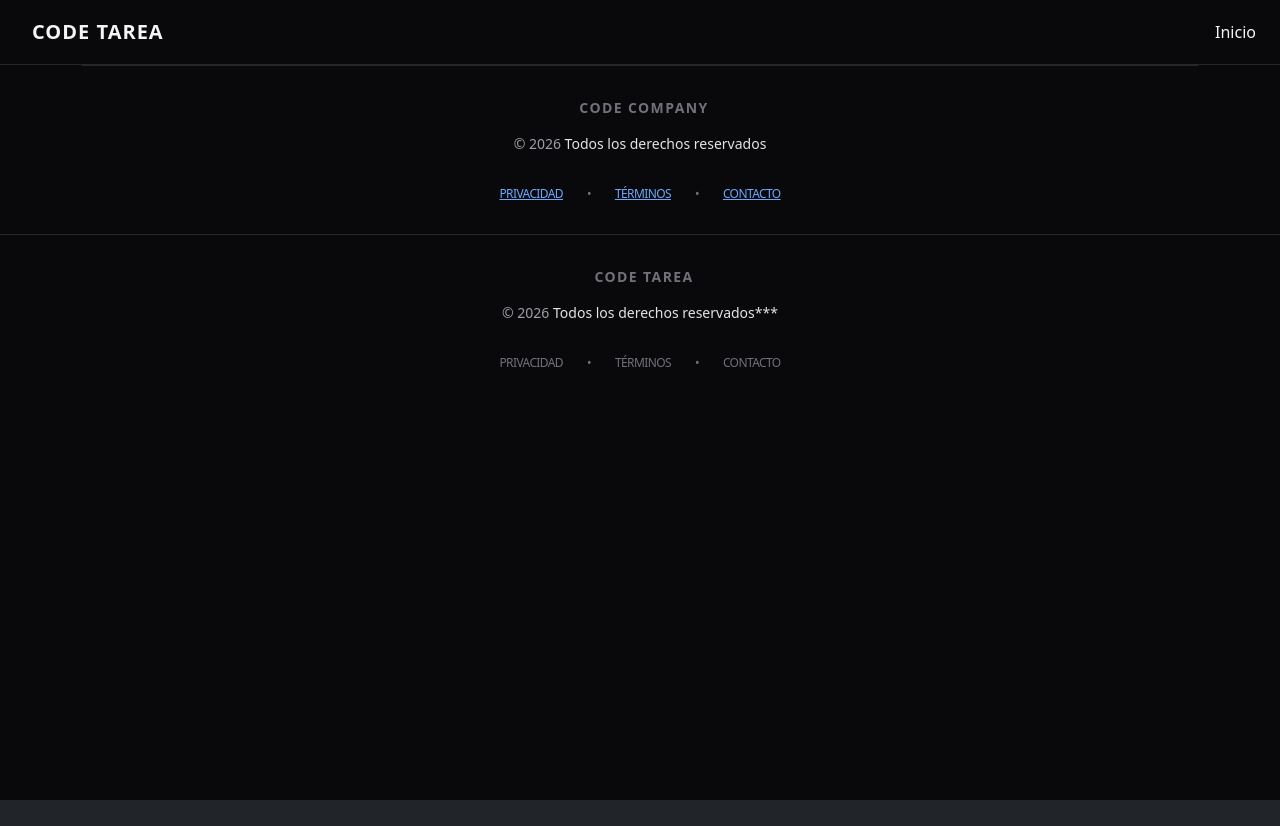
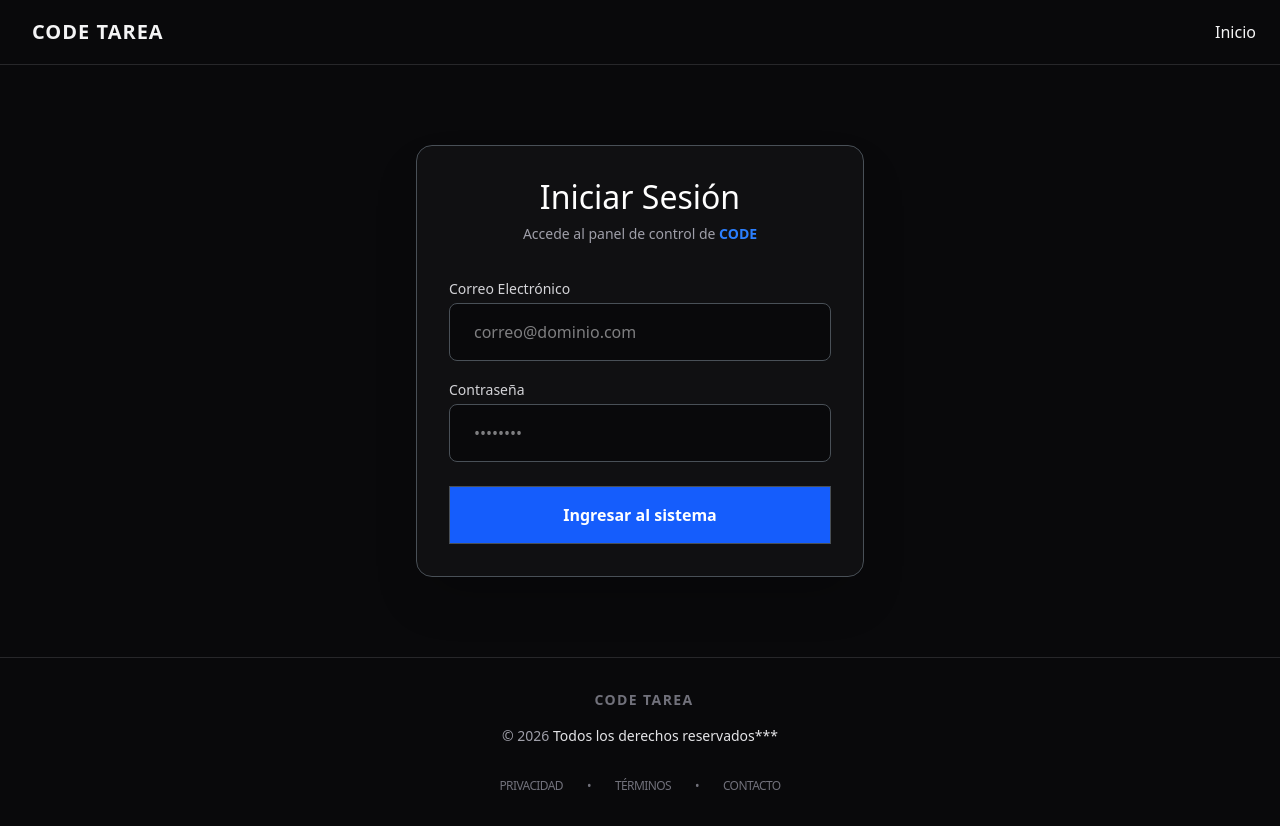
Before and after one commit to KarinaMirandaUTNFRT/Lista-tareas-Frontend, a React (Vite) app: page /login in a window 1280 px wide. Before the commit the page ends 800 px from the top, so only its background shows below. Built offline with nearby package versions, Linux system fonts and the light colour scheme; the HTML template or start-up script is replaced by a standard one.

Commit message:
se construyo el login

```diff
--- a/package.json
+++ b/package.json
@@ -14,6 +14,7 @@
     "bootstrap": "^5.3.8",
     "react": "^19.2.6",
     "react-dom": "^19.2.6",
+    "react-hook-form": "^7.81.0",
     "react-icons": "^5.7.0",
     "react-router-dom": "^7.18.1",
     "sweetalert2": "^11.26.25",
--- a/src/App.tsx
+++ b/src/App.tsx
@@ -1,31 +1,117 @@
-import { BrowserRouter, Routes, Route } from "react-router-dom";
 import Error404 from "./components/pages/Error404";
+import Inicio from "./components/pages/Inicio";
 import Administrador from "./components/pages/Administrador";
+import FormularioTarea from "./components/pages/FormularioTarea";
 import Login from "./components/pages/Login";
-import Footer from "./components/shared/footer";
+import Footer from "./components/shared/Footer";
 import Menu from "./components/shared/Menu";
-
-import Inicio from "./components/pages/Inicio";
+import { BrowserRouter, Routes, Route } from "react-router";
+import ProtectorRutas from "./components/routes/ProtectorRutas";
+import { useEffect, useState } from "react";
+import { AppContext } from "./context/AppContext";
+import type { Tarea, TareaFormData } from "./interfaces/tareas";
+import DetalleTarea from "./components/pages/DetalleTarea";
 
 function App() {
+  const usuarioSessionStorage = JSON.parse(
+    sessionStorage.getItem("usuarioKey") || "false",
+  );
+  const [usuarioLogueado, setUsuarioLogueado] = useState<boolean>(
+    usuarioSessionStorage,
+  );
+  // agregamos los tareas
+  const tareasLocalStorage = JSON.parse(
+    localStorage.getItem("tareasKey") || "[]",
+  );
+  const [tareas, setTareas] = useState<Tarea[]>(tareasLocalStorage);
+
+  useEffect(() => {
+    sessionStorage.setItem("usuarioKey", JSON.stringify(usuarioLogueado));
+  }, [usuarioLogueado]);
+
+  useEffect(() => {
+    localStorage.setItem("tareasKey", JSON.stringify(tareas));
+  }, [tareas]);
+
+  // logicar para trabajar con los sercicios
+  const crearTarea = (dataTarea: TareaFormData) => {
+    const tareaNuevo: Tarea = {
+      ...dataTarea,
+      id: crypto.randomUUID(),
+    };
+    setTareas([...tareas, tareaNuevo]);
+  };
+
+  const borrarTarea = (idTarea: string) => {
+    const tareasFiltrados = tareas.filter(
+      (itemTarea) => itemTarea.id !== idTarea,
+    );
+    setTareas(tareasFiltrados);
+  };
+
+  const editarTarea = (
+    idTarea: string,
+    tareaEditar: TareaFormData,
+  ) => {
+    const tareasEditados = tareas.map((itemTarea) => {
+      if (itemTarea.id === idTarea) {
+        return { ...itemTarea, ...tareaEditar };
+      }
+      return itemTarea;
+    });
+    setTareas(tareasEditados);
+  };
+
+  const buscarTarea = (idTarea: string): Tarea | undefined => {
+    return tareas.find((item) => item.id === idTarea);
+  };
+
   return (
+    <AppContext.Provider
+      value={{
+        usuarioLogueado,
+        setUsuarioLogueado,
+        tareas,
+        crearTarea,
+        borrarTarea,
+        editarTarea,
+        buscarTarea
+      }}
+    >
       <BrowserRouter>
         <div className="min-h-screen bg-zinc-950 text-zinc-100 flex flex-col">
           <Menu />
-        <main className="container mx-auto">
+          <main className="container grow mx-auto px-4 py-8">
             <Routes>
-            <Route path="/" element={<Inicio></Inicio>}/>
-            <Route path="/login" element={<Login></Login>}/>
-            <Route path="/administrador" element={<Administrador></Administrador>}/>
-            <Route path="*" element={<Error404></Error404>}/>
+              <Route path="/" element={<Inicio></Inicio>} />
+              <Route path="/login" element={<Login></Login>} />
+              <Route path="/tarea/:id" element={<DetalleTarea />} />
+              <Route path="/administrador" element={<ProtectorRutas />}>
+                <Route index element={<Administrador />} />
+                <Route
+                  path="crear"
+                  element={
+                    <FormularioTarea
+                      titulo={"Crear Tarea"}
+                    ></FormularioTarea>
+                  }
+                />
+                <Route
+                  path="editar/:id"
+                  element={
+                    <FormularioTarea
+                      titulo={"Editar Tarea"}
+                    ></FormularioTarea>
+                  }
+                />
+              </Route>
+              <Route path="*" element={<Error404></Error404>} />
             </Routes>
-          {/*  */}
-          {/* <Error404></Error404> */}
-          {/* <Login></Login> */}
           </main>
           <Footer />
         </div>
       </BrowserRouter>
+    </AppContext.Provider>
   );
 }
 
--- a/src/components/pages/Formulariotarea.tsx
+++ b/src/components/pages/Formulariotarea.tsx
@@ -1,47 +1,47 @@
 import { useForm, type SubmitHandler } from "react-hook-form";
-import type { ServicioFormData } from "../../interfaces/servicios";
+import type { TareaFormData } from "../../interfaces/tareas";
 import { useAppContext } from "../../context/AppContext";
 import Swal from "sweetalert2";
 import { useNavigate, useParams } from "react-router";
 import { useEffect } from "react";
 
-interface FormularioServicioProps {
+interface FormularioTareaProps {
   titulo: string;
 }
 
-const FormularioServicio = ({ titulo }: FormularioServicioProps) => {
+const FormularioTarea = ({ titulo }: FormularioTareaProps) => {
   const {
     register,
     handleSubmit,
     formState: { errors },
     setValue,
-  } = useForm<ServicioFormData>();
+  } = useForm<TareaFormData>();
   // traigo los datos que necesito del contexto
-  const { crearServicio, buscarServicio, editarServicio } = useAppContext();
+  const { crearTarea, buscarTarea, editarTarea } = useAppContext();
   // traer el id de la ruta
   const { id } = useParams<{ id: string }>();
   const navegacion = useNavigate();
 
   useEffect(() => {
-    if (titulo.includes("Editar") && id && buscarServicio) {
-      const servicioBuscado = buscarServicio(id);
-      if (servicioBuscado) {
-        setValue("nombreServicio", servicioBuscado.nombreServicio);
-        setValue("precio", servicioBuscado.precio);
-        setValue("categoria", servicioBuscado.categoria);
-        setValue("descripcion", servicioBuscado.descripcion);
-        setValue("imagen", servicioBuscado.imagen);
+    if (titulo.includes("Editar") && id && buscarTarea) {
+      const tareaBuscada = buscarTarea(id);
+      if (tareaBuscada) {
+        setValue("nombreTarea", tareaBuscada.nombreTarea);
+        setValue("precio", tareaBuscada.precio);
+        setValue("categoria", tareaBuscada.categoria);
+        setValue("descripcion", tareaBuscada.descripcion);
+        setValue("imagen", tareaBuscada.imagen);
       }
     }
   }, []);
 
-  const onSubmit: SubmitHandler<ServicioFormData> = (data, e) => {
+  const onSubmit: SubmitHandler<TareaFormData> = (data, e) => {
     console.log(data);
-    if (titulo.includes("Crear") && crearServicio) {
-      crearServicio(data);
+    if (titulo.includes("Crear") && crearTarea) {
+      crearTarea(data);
       Swal.fire({
-        title: "Servicio creado",
-        text: `El servicio '${data.nombreServicio}' fue creado correctamente`,
+        title: "Tarea creada",
+        text: `La Tarea '${data.nombreTarea}' fue creado correctamente`,
         icon: "success",
         background: "#18181b",
         color: "#f4f4f5",
@@ -51,10 +51,10 @@ const FormularioServicio = ({ titulo }: FormularioServicioProps) => {
         (e.target as HTMLFormElement).reset();
       }
     } else if (id) {
-      editarServicio(id, data);
+      editarTarea(id, data);
       Swal.fire({
-        title: "Servicio editado",
-        text: `El servicio '${data.nombreServicio}' fue editado correctamente`,
+        title: "Tarea editada",
+        text: `La Tarea '${data.nombreTarea}' fue editado correctamente`,
         icon: "success",
         background: "#18181b",
         color: "#f4f4f5",
@@ -80,23 +80,23 @@ const FormularioServicio = ({ titulo }: FormularioServicioProps) => {
 
         <form onSubmit={handleSubmit(onSubmit)} className="space-y-6">
           <div className="grid grid-cols-1 md:grid-cols-2 gap-6">
-            {/* Nombre del Servicio */}
+            {/* Nombre del Tarea */}
             <div className="md:col-span-2">
               <label className="block text-sm font-medium text-zinc-300 mb-2">
-                Nombre del Servicio*
+                Nombre del Tarea*
               </label>
               <input
                 type="text"
                 placeholder="Ej: Diseño de sitio web institucional"
-                className={inputClass(!!errors.nombreServicio)}
-                {...register("nombreServicio", {
+                className={inputClass(!!errors.nombreTarea)}
+                {...register("nombreTarea", {
                   required: "El nombre es obligatorio",
                   minLength: { value: 5, message: "Mínimo 5 caracteres" },
                   maxLength: { value: 100, message: "Máximo 100 caracteres" },
                 })}
               />
               <p className="text-red-500 text-xs mt-1 italic">
-                {errors.nombreServicio?.message}
+                {errors.nombreTarea?.message}
               </p>
             </div>
 
@@ -179,7 +179,7 @@ const FormularioServicio = ({ titulo }: FormularioServicioProps) => {
               </label>
               <textarea
                 rows={4}
-                placeholder="Describa el servicio detalladamente..."
+                placeholder="Describa el Tarea detalladamente..."
                 className={inputClass(!!errors.descripcion)}
                 {...register("descripcion", {
                   required: "La descripción es obligatoria",
@@ -207,4 +207,4 @@ const FormularioServicio = ({ titulo }: FormularioServicioProps) => {
   );
 };
 
-export default FormularioServicio;
+export default FormularioTarea;
--- a/src/components/pages/Inicio.tsx
+++ b/src/components/pages/Inicio.tsx
@@ -1,4 +1,4 @@
-import CardServicio from "../services/CardServicio";
+import CardTarea from "../services/CardTarea";
 
 const Inicio = () => {
   return (
@@ -19,7 +19,7 @@ const Inicio = () => {
         </div>
       </div>
       <div className="grid grid-cols-1 md:grid-cols-3 lg:grid-cols-4 gap-6">
-        <CardServicio />
+        <CardTarea />
       </div>
     </section>
   );
--- a/src/components/pages/Login.tsx
+++ b/src/components/pages/Login.tsx
@@ -1,33 +1,138 @@
-import { Link } from "react-router";
+import { useForm } from "react-hook-form";
+import { useAppContext } from "../../context/AppContext";
+import { useNavigate } from "react-router";
+import Swal from "sweetalert2";
 
-const Footer = () => {
-  const currentYear = new Date().getFullYear();
+interface LoginFormInputs {
+  email: string;
+  password: string;
+}
+
+const Login = () => {
+  const {setUsuarioLogueado} = useAppContext()
+  const {
+    register,
+    handleSubmit,
+    formState: { errors },
+  } = useForm<LoginFormInputs>();
+  const navegacion = useNavigate()
+
+  const onSubmit = (data: LoginFormInputs) => {
+    console.log(data);
+    //1- si los datos del formulario son correctos y coinciden con las credenciales del admin loguear al usuario
+      if (
+      data.email === import.meta.env.VITE_EMAIL &&
+      data.password === import.meta.env.VITE_PASSWORD
+    ) {
+      setUsuarioLogueado(true);
+      Swal.fire({
+        title: "Bienvenido Administrador",
+        text: "Ingresando al sistema",
+        icon: "success",
+        background: "#18181b",
+        color: "#f4f4f5",
+        confirmButtonColor: "#3b82f6",
+      });
+      //redirecciono al admin
+      navegacion('/administrador');
+    } else {
+      Swal.fire({
+        title: "Ocurrió un error",
+        text: "Credenciales incorrectas",
+        icon: "error",
+        background: "#18181b",
+        color: "#f4f4f5",
+        confirmButtonColor: "#ef4444",
+      });
+    }
+
+  };
 
   return (
-    <footer className="bg-zinc-950 border-t border-zinc-800 text-zinc-400 py-8">
-      <div className="max-w-7xl mx-auto px-4 sm:px-6 lg:px-8">
-        <div className="flex flex-col items-center justify-center gap-2">
-          {/* Logo o Icono sutil */}
-          <div className="flex items-center gap-2 mb-2 text-zinc-500">
-            <i className="bi bi-code-slash text-xl"></i>
-            <span className="font-semibold text-sm tracking-widest uppercase">Code Company</span>
+    <section className="flex grow items-center justify-center py-12 px-4 sm:px-6 lg:px-8 animate-fadeIn">
+      <div className="max-w-md w-full space-y-8 bg-zinc-900/50 p-8 rounded-2xl border border-zinc-800 shadow-2xl backdrop-blur-sm">
+        <div>
+          <h2 className="mt-6 text-center text-3xl font-extrabold text-white">
+            Iniciar Sesión
+          </h2>
+          <p className="mt-2 text-center text-sm text-zinc-400">
+            Accede al panel de control de{" "}
+            <span className="text-blue-500 font-semibold">CODE</span>
+          </p>
+        </div>
+
+        <form className="mt-8 space-y-6" onSubmit={handleSubmit(onSubmit)}>
+          <div className="space-y-4">
+            {/* Email Field */}
+            <div>
+              <label
+                htmlFor="email"
+                className="block text-sm font-medium text-zinc-300 mb-1"
+              >
+                Correo Electrónico
+              </label>
+              <input
+                id="email"
+                type="email"
+                autoComplete="email"
+                className={`w-full px-4 py-3 bg-zinc-950 border ${errors.email ? "border-red-500" : "border-zinc-700"} rounded-lg text-zinc-100 focus:outline-none focus:ring-2 focus:ring-blue-500/50 transition-all`}
+                placeholder="correo@dominio.com"
+                {...register("email", {
+                  required: "El email es obligatorio",
+                  pattern: {
+                    value:
+                      /^[a-z0-9!#$%&'*+/=?^_`{|}~-]+(?:\.[a-z0-9!#$%&'*+/=?^_`{|}~-]+)*@(?:[a-z0-9](?:[a-z0-9-]*[a-z0-9])?\.)+[a-z0-9](?:[a-z0-9-]*[a-z0-9])?$/,
+                    message: "Email no válido",
+                  },
+                })}
+              />
+              <p className="text-red-500 text-xs mt-1 italic">
+                {errors.email?.message}
+              </p>
+            </div>
+
+            {/* Password Field */}
+            <div>
+              <label
+                htmlFor="password"
+                className="block text-sm font-medium text-zinc-300 mb-1"
+              >
+                Contraseña
+              </label>
+              <input
+                id="password"
+                type="password"
+                autoComplete="current-password"
+                className={`w-full px-4 py-3 bg-zinc-950 border ${errors.password ? "border-red-500" : "border-zinc-700"} rounded-lg text-zinc-100 focus:outline-none focus:ring-2 focus:ring-blue-500/50 transition-all`}
+                placeholder="••••••••"
+                {...register("password", {
+                  required: "La contraseña es obligatoria",
+                  pattern: {
+                    value:
+                      /^(?=.*\d)(?=.*[\u0021-\u002b\u003c-\u0040])(?=.*[A-Z])(?=.*[a-z])\S{8,16}$/,
+                    message:
+                      "Debe tener 8-16 caracteres, mayúscula, minúscula, número y símbolo.",
+                  },
+                })}
+              />
+              <p className="text-red-500 text-xs mt-1 italic">
+                {errors.password?.message}
+              </p>
+            </div>
           </div>
 
-          <p className="text-sm">
-            &copy; {currentYear} <span className="text-zinc-200">Todos los derechos reservados</span>
-          </p>
-
-          <div className="flex gap-4 mt-2 text-xs text-zinc-500 uppercase tracking-tighter">
-            <Link to={'/error'} className="hover:text-blue-500 cursor-pointer transition-colors">Privacidad</Link>
-            <span>•</span>
-            <Link to={'/error'} className="hover:text-blue-500 cursor-pointer transition-colors">Términos</Link>
-            <span>•</span>
-            <Link to={'/error'} className="hover:text-blue-500 cursor-pointer transition-colors">Contacto</Link>
+          <div>
+            <button
+              type="submit"
+              className="group relative w-full flex justify-center py-3 px-4 border border-transparent text-sm font-bold rounded-lg text-white bg-blue-600 hover:bg-blue-500 focus:outline-none focus:ring-2 focus:ring-offset-2 focus:ring-offset-zinc-950 focus:ring-blue-500 transition-all active:scale-95"
+            >
+              Ingresar al sistema
+            </button>
           </div>
-        </div>
+        </form>
       </div>
-    </footer>
+    </section>
   );
 };
 
-export default Footer;
+export default Login;
--- a/src/components/services/ItemTabla.tsx
+++ b/src/components/services/ItemTabla.tsx
@@ -5,7 +5,7 @@ const ItemTabla = () => {
         1
       </td>
       <td className="px-6 py-4 whitespace-nowrap text-sm font-medium text-zinc-200">
-        nombreServicio
+        Nombre Tarea
       </td>
       <td className="px-6 py-4 whitespace-nowrap text-sm text-zinc-400 font-mono">
         $50
--- /dev/null
+++ b/src/context/AppContext.tsx
@@ -0,0 +1,22 @@
+import { createContext, useContext } from "react";
+import type { Tarea, TareaFormData } from "../interfaces/tareas";
+
+export interface AppContextType {
+  usuarioLogueado: boolean;
+  setUsuarioLogueado: React.Dispatch<React.SetStateAction<boolean>>;
+  tareas: Tarea[];
+  crearTarea: (nuevoTarea: TareaFormData) => void;
+  borrarTarea: (idTarea: string) => void;
+  editarTarea: (idTarea: string, tareaEditar: TareaFormData) => void;
+  buscarTarea: (idTarea: string) => Tarea | undefined;
+}
+
+export const AppContext = createContext<AppContextType | undefined>(undefined);
+
+export function useAppContext() {
+  const context = useContext(AppContext);
+  if (!context) {
+    throw new Error("useAppContext debe usarse dentro de un AppProvider");
+  }
+  return context;
+}
--- a/src/interfaces/tareas.ts
+++ b/src/interfaces/tareas.ts
@@ -1,10 +1,10 @@
-export interface Servicio {
+export interface Tarea {
   id: string;
-  nombreServicio: string;
+  nombreTarea: string;
   precio: number;
   imagen: string;
   categoria: string;
   descripcion: string;
 }
 
-export type ServicioFormData = Omit<Servicio, 'id'>;
+export type TareaFormData = Omit<Tarea, 'id'>;
```
Also changed, not shown: src/components/pages/Administrador.tsx (+5 -5 lines), src/components/pages/DetalleTarea.tsx (renamed from src/components/pages/DetallesTarea.tsx, +15 -15 lines), src/components/services/CardTarea.tsx (renamed from src/components/services/CardServicio.tsx, +4 -4 lines), 1 other file (tests, documents, lock files or other folders). Lines whose indentation alone changed are shown as unchanged.
